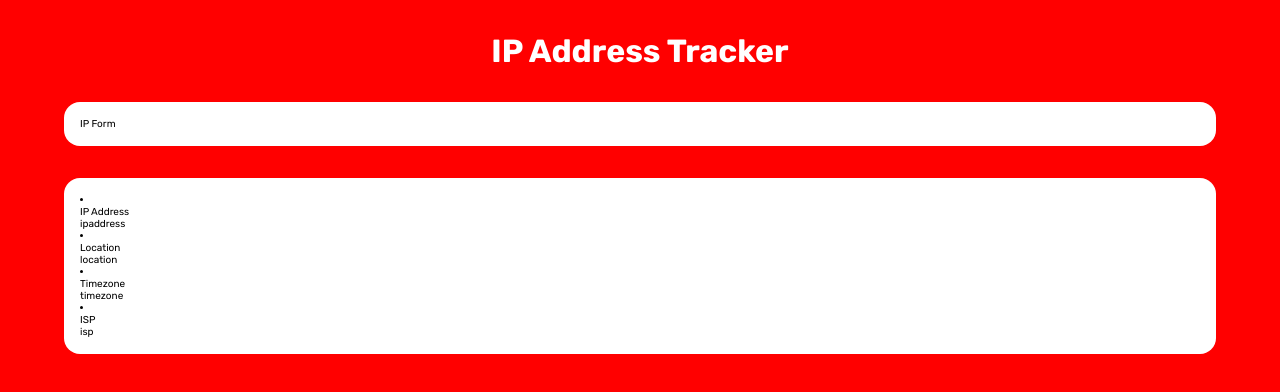
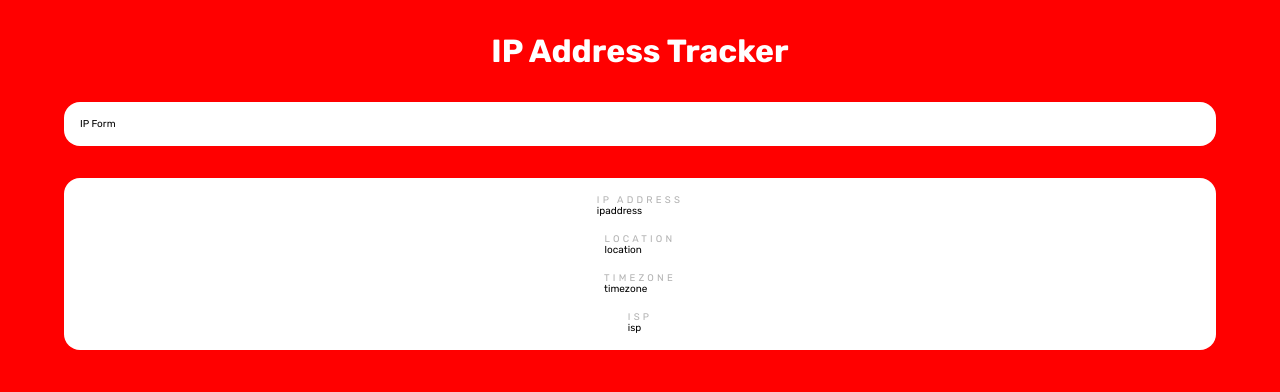
Before and after one commit to riwepo/fem-ip-address-tracker, a React (Create React App) app: page / in a window 1280 px wide. Shown: the top 392 px of the page. Built offline with nearby package versions, Linux system fonts and the light colour scheme.

Commit message:
styling tracking result

```diff
--- a/src/components/TrackingResultItem.module.css
+++ b/src/components/TrackingResultItem.module.css
@@ -0,0 +1,7 @@
+.heading {
+  font-size: 0.6rem;
+  font-weight: 400;
+  color: var(--light-grey-color);
+  text-transform: uppercase;
+  letter-spacing: 0.2rem;
+}
--- a/src/components/TrackingResults.js
+++ b/src/components/TrackingResults.js
@@ -8,6 +8,7 @@ import classes from "./TrackingResults.module.css";
 function TrackingResults({ items }) {
   return (
     <Card className={classes.card}>
+      <ul className={classes.list}>
         {items.map((item) => {
           return (
             <li>
@@ -15,6 +16,7 @@ function TrackingResults({ items }) {
             </li>
           );
         })}
+      </ul>
     </Card>
   );
 }
--- a/src/components/TrackingResults.module.css
+++ b/src/components/TrackingResults.module.css
@@ -0,0 +1,8 @@
+.list {
+  list-style: none;
+
+  display: flex;
+  flex-direction: column;
+  gap: 1rem;
+  align-items: center;
+}
--- a/src/index.css
+++ b/src/index.css
@@ -13,6 +13,7 @@ body {
 }
 
 :root {
+  --light-grey-color: hsl(0, 0%, 70%);
   --very-dark-grey-color: hsl(0, 0, 17%);
   --dark-grey-color: hsl(0, 0, 59%);
   --white-color: white;
```
Lines whose indentation alone changed are shown as unchanged.
